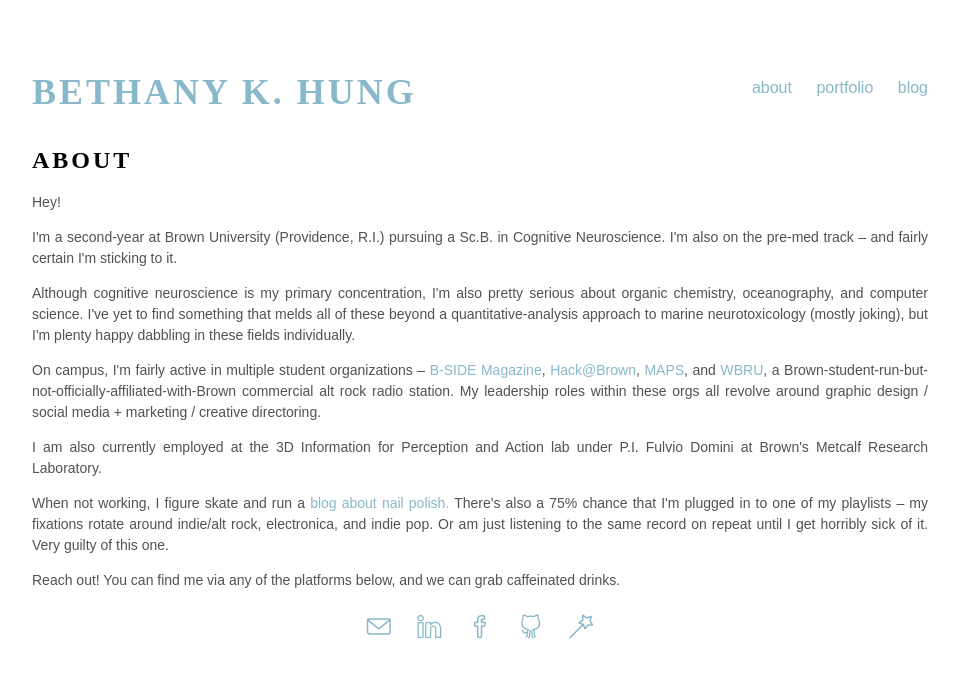
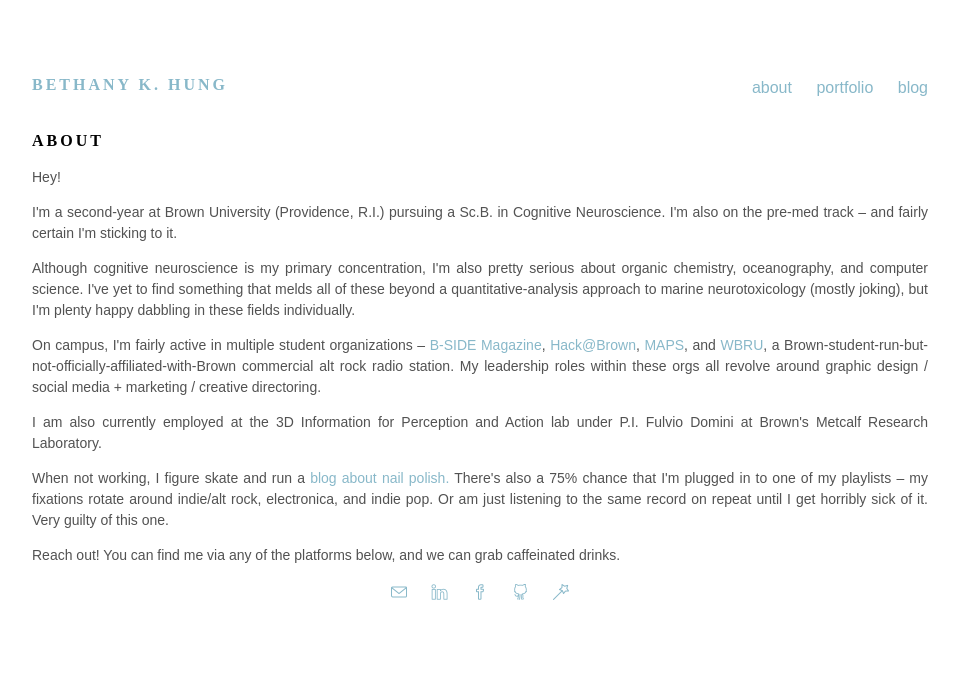
Before and after one commit to bethny/bethny.github.io, a Jekyll site: the page built from about/index.html, in a window 1280 px wide. Shown: the top 678 px of the page, without its empty margins (160-1119 px from the left). Built offline with Jekyll 4.4.1, drawn with Linux system fonts in a browser that asks for light colours; nearby versions of some CDN libraries.

Commit message:
Update main.css

```diff
--- a/css/main.css
+++ b/css/main.css
@@ -57,18 +57,18 @@ h1 {
   text-align: center; }
 
 h2 {
-  font-size: 1.5em;
+  font-size: 1em;
   font-family: Josefin Slab, serif;
   text-transform: uppercase;
   letter-spacing: 3px; }
   h2 a {
-    font-size: 1.5em;
+    font-size: 1em;
     font-family: Josefin Slab, serif;
     text-transform: uppercase;
     letter-spacing: 3px; }
 
 h3 a {
-  font-size: 1.5em;
+  font-size: 1em;
   font-family: Josefin Slab, serif;
   text-transform: uppercase;
   letter-spacing: 3px;
@@ -89,7 +89,7 @@ p {
 
 footer {
   /*border-top: 1px solid #d5d5d5;*/
-  font-size: 1.5em; }
+  font-size: 1em; }
 
 ul posts {
   margin: 20px auto 40px;
```
